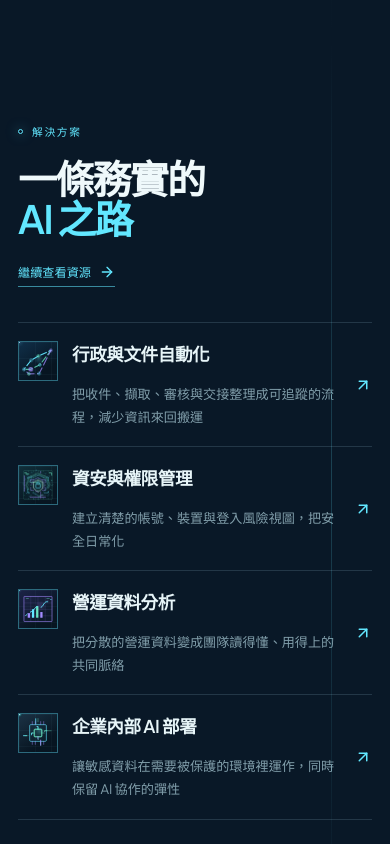
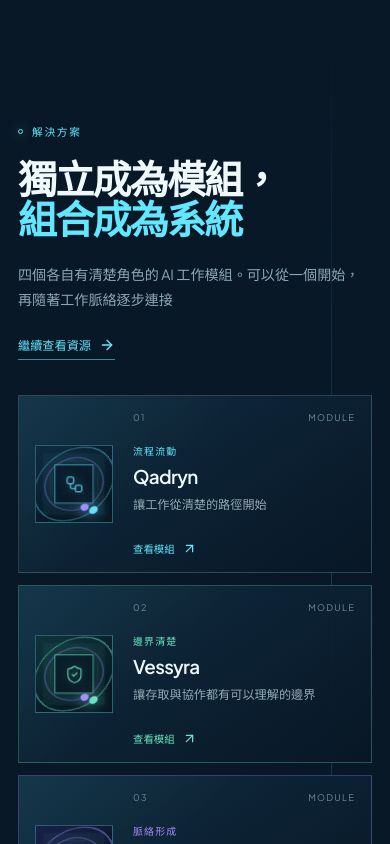
Before and after one commit to k129453497-byte/eryndex-tactile-systems, a React (Vite) app in the folder client/: page / in a window 390 px wide. Shown: the part 4620-5464 px from the top of the page. Built offline with nearby package versions, Linux system fonts and the light colour scheme.

Commit message:
build modular product solution blocks

```diff
--- a/client/src/index.css
+++ b/client/src/index.css
@@ -598,3 +598,50 @@ html, body, button, input, select, textarea { font-family: var(--font-ui); }
   .solution-signal-icon .visual-mireqon .dashboard-readouts rect,
   .solution-signal-icon .visual-terviq .cpu-trace { animation: none !important; }
 }
+
+
+/* Modular solution system｜四個產品以可獨立、可連接的技術積木呈現。 */
+.solution-system-intro { max-width: 520px; margin: 27px 0 0; color: #8ca7b4; font-size: .96rem; line-height: 1.8; }
+.solution-module-grid { position: relative; display: grid; grid-template-columns: repeat(4, minmax(0, 1fr)); gap: 14px; margin-top: 17px; }
+.solution-module-grid::before { content: ""; position: absolute; z-index: 0; top: 50%; right: 7%; left: 7%; height: 1px; background: linear-gradient(90deg, transparent, rgba(98,231,255,.45) 12%, rgba(98,231,255,.2) 88%, transparent); pointer-events: none; }
+.solution-module { position: relative; z-index: 1; display: flex; min-width: 0; min-height: 344px; flex-direction: column; padding: 18px 18px 20px; overflow: hidden; border: 1px solid rgba(173,221,236,.2); background: linear-gradient(145deg, rgba(17,47,67,.92), rgba(8,22,37,.98)); transition: transform 240ms var(--ease-out), border-color 240ms var(--ease-out), background 240ms var(--ease-out); }
+.solution-module::before { content: ""; position: absolute; inset: 0; background: linear-gradient(135deg, rgba(98,231,255,.1), transparent 43%); opacity: .5; pointer-events: none; }
+.solution-module::after { content: ""; position: absolute; top: 50%; right: -15px; width: 15px; height: 1px; background: rgba(98,231,255,.45); box-shadow: 0 0 9px rgba(98,231,255,.35); }
+.solution-module:last-child::after { display: none; }
+.solution-module:hover { border-color: rgba(98,231,255,.72); background: linear-gradient(145deg, rgba(21,64,83,.98), rgba(8,22,37,.98)); transform: translateY(-7px); }
+.solution-module-meta { position: relative; z-index: 2; display: flex; justify-content: space-between; color: #6d8996; font: .57rem "Plus Jakarta Sans", sans-serif; letter-spacing: .14em; }
+.solution-module-icon { position: relative; z-index: 2; display: block; width: 142px; height: 142px; flex: 0 0 auto; margin: 28px auto 22px; overflow: hidden; border: 1px solid rgba(98,231,255,.34); }
+.solution-module-icon::after { content: ""; position: absolute; z-index: 4; top: 50%; left: -10px; width: 20px; height: 1px; background: var(--cyan); box-shadow: 0 0 8px var(--cyan); }
+.solution-module-icon .solution-icon-orbit { width: 116px; height: 116px; }
+.solution-module-icon .solution-icon-orbit.orbit-secondary { width: 92px; height: 92px; }
+.solution-module-icon .solution-icon-core { width: 58px; height: 58px; }
+.solution-module-icon .solution-icon-core svg { width: 27px; height: 27px; }
+.solution-module-copy { position: relative; z-index: 2; }
+.solution-module-label { margin: 0 0 8px; color: var(--cyan); font: .62rem "Plus Jakarta Sans", "Noto Sans TC", sans-serif; letter-spacing: .12em; }
+.solution-module-copy h3 { margin: 0 0 11px; color: #edf9fb; font: 600 1.35rem/1.1 var(--font-display); letter-spacing: -.035em; }
+.solution-module-copy > p:last-child { margin: 0; color: #91aab5; font-size: .8rem; line-height: 1.72; }
+.solution-module-link { position: relative; z-index: 2; display: inline-flex; align-items: center; gap: 7px; margin-top: auto; padding-top: 20px; color: var(--cyan); font: .7rem var(--font-ui); }
+.solution-module-link svg { transition: transform 180ms var(--ease-out); }
+.solution-module:hover .solution-module-link svg { transform: translate(3px, -3px); }
+.solution-module.tone-mint { border-color: rgba(105,230,193,.28); }.solution-module.tone-mint:hover { border-color: rgba(105,230,193,.72); }.solution-module.tone-mint .solution-module-label, .solution-module.tone-mint .solution-module-link { color: var(--mint); }
+.solution-module.tone-violet { border-color: rgba(163,139,255,.3); }.solution-module.tone-violet:hover { border-color: rgba(163,139,255,.72); }.solution-module.tone-violet .solution-module-label, .solution-module.tone-violet .solution-module-link { color: var(--violet); }
+.solution-composition-note { position: relative; z-index: 1; max-width: 680px; margin: 28px auto 0; color: #6e8b97; font-size: .76rem; line-height: 1.7; text-align: center; }
+@media (max-width: 1050px) { .solution-module-grid { grid-template-columns: repeat(2, minmax(0, 1fr)); }.solution-module-grid::before { display: none; }.solution-module:nth-child(2)::after { display: none; } }
+@media (max-width: 720px) {
+  .solution-system-intro { margin-top: 22px; font-size: .88rem; }
+  .solution-module-grid { grid-template-columns: 1fr; gap: 12px; margin-top: 4px; }
+  .solution-module { display: grid; grid-template-columns: 82px minmax(0, 1fr); grid-template-rows: auto 1fr auto; gap: 8px 16px; min-height: 178px; padding: 16px; }
+  .solution-module::after, .solution-module-icon::after { display: none; }
+  .solution-module-meta { grid-column: 2; grid-row: 1; }
+  .solution-module-icon { grid-column: 1; grid-row: 1 / span 3; align-self: center; width: 78px; height: 78px; margin: 0; }
+  .solution-module-icon .solution-icon-orbit { width: 66px; height: 66px; }
+  .solution-module-icon .solution-icon-orbit.orbit-secondary { width: 52px; height: 52px; }
+  .solution-module-icon .solution-icon-core { width: 38px; height: 38px; }
+  .solution-module-icon .solution-icon-core svg { width: 19px; height: 19px; }
+  .solution-module-copy { grid-column: 2; grid-row: 2; align-self: center; }
+  .solution-module-copy h3 { margin-bottom: 7px; font-size: 1.18rem; }
+  .solution-module-copy > p:last-child { font-size: .76rem; }
+  .solution-module-link { grid-column: 2; grid-row: 3; margin-top: 0; padding-top: 5px; font-size: .65rem; }
+  .solution-composition-note { margin-top: 21px; font-size: .7rem; }
+}
+@media (prefers-reduced-motion: reduce) { .solution-module { transition: border-color 240ms ease, background 240ms ease; }.solution-module:hover { transform: none; } }
--- a/client/src/pages/Home.tsx
+++ b/client/src/pages/Home.tsx
@@ -104,6 +104,13 @@ const solutions = [
   { id: "insight", number: "03", icon: BarChart3, title: { "zh-TW": "營運資料分析", "zh-CN": "运营数据分析", en: "Operational data analysis" }, text: { "zh-TW": "把分散的營運資料變成團隊讀得懂、用得上的共同脈絡", "zh-CN": "把分散的运营数据变成团队看得懂、用得上的共同脉络", en: "Turn fragmented operating data into shared context your team can read and use" }, product: "mireqon" },
   { id: "edge", number: "04", icon: Cpu, title: { "zh-TW": "企業內部 AI 部署", "zh-CN": "企业内部 AI 部署", en: "On-site AI deployment" }, text: { "zh-TW": "讓敏感資料在需要被保護的環境裡運作，同時保留 AI 協作的彈性", "zh-CN": "让敏感数据在需要被保护的环境里运行，同时保留 AI 协作的灵活性", en: "Keep sensitive data in the environment that protects it while preserving the flexibility of AI collaboration" }, product: "terviq" },
 ] as const;
+
+const solutionModuleCopy = {
+  qadryn: { label: { "zh-TW": "流程流動", "zh-CN": "流程流动", en: "Flow" }, summary: { "zh-TW": "讓工作從清楚的路徑開始", "zh-CN": "让工作从清晰的路径开始", en: "Give work a clear path to move through" } },
+  vessyra: { label: { "zh-TW": "邊界清楚", "zh-CN": "边界清晰", en: "Boundaries" }, summary: { "zh-TW": "讓存取與協作都有可以理解的邊界", "zh-CN": "让访问与协作都有可以理解的边界", en: "Make access and collaboration easier to trust" } },
+  mireqon: { label: { "zh-TW": "脈絡形成", "zh-CN": "脉络形成", en: "Context" }, summary: { "zh-TW": "讓分散訊號成為團隊共享的脈絡", "zh-CN": "让分散讯号成为团队共享的脉络", en: "Turn scattered signals into shared context" } },
+  terviq: { label: { "zh-TW": "智慧靠近", "zh-CN": "智能靠近", en: "Intelligence" }, summary: { "zh-TW": "讓 AI 在資料需要被保護的地方運作", "zh-CN": "让 AI 在数据需要被保护的地方运行", en: "Let AI operate where your information needs protection" } },
+} as const;
 
 const articleData = [
   { tag: { "zh-TW": "趨勢觀察", "zh-CN": "趋势观察", en: "Trend note" }, title: { "zh-TW": "AI 導入不是換一個工具，而是重新理解工作流", "zh-CN": "AI 导入不是换一个工具，而是重新理解工作流", en: "Adopting AI starts with understanding the work, not adding another tool" }, read: { "zh-TW": "6 分鐘閱讀 · 範例文章", "zh-CN": "6 分钟阅读 · 示例文章", en: "6 min read · Example article" }, tone: "cyan" },
@@ -237,7 +244,31 @@ export function Home() {
     </section>
     <HomeAbout />
     <section className="product-intro section-dark home-topic" id="products"><div className="container"><div className="section-heading split-heading"><div><Eyebrow index="03">{lang === "en" ? "Product system" : lang === "zh-CN" ? "产品系统" : "產品系統"}</Eyebrow><h2>{lang === "en" ? <>Make the <em>work</em><br />flow clearer</> : lang === "zh-CN" ? <>让工作<br /><em>流动得更清晰</em></> : <>讓工作<br /><em>流動得更清晰</em></>}</h2></div><p>{lang === "en" ? "From the first form to the final decision, Eryndex connects the signals that keep a business moving" : lang === "zh-CN" ? "从第一张表单到最后一个决策，Eryndex 连接让企业持续前进的关键讯号" : "從第一張表單到最後一個決策，Eryndex 連結讓企業持續前進的關鍵訊號"}</p></div><div className="product-grid">{products.map((product) => <ProductCard key={product.slug} product={product} />)}</div></div></section>
-    <section className="solutions-preview section-dark home-topic" id="solutions"><div className="container"><div className="section-heading split-heading"><div><Eyebrow index="05">{lang === "en" ? "Solutions" : lang === "zh-CN" ? "解决方案" : "解決方案"}</Eyebrow><h2>{lang === "en" ? <>A practical path<br /><em>into AI</em></> : lang === "zh-CN" ? <>一条务实的<br /><em>AI 之路</em></> : <>一條務實的<br /><em>AI 之路</em></>}</h2></div><HomeAnchor id="resources" className="arrow-link">{lang === "en" ? "Continue to resources" : lang === "zh-CN" ? "继续查看资源" : "繼續查看資源"}<ArrowRight size={16} /></HomeAnchor></div><div className="solution-list">{solutions.map((solution) => { const product = products.find((item) => item.slug === solution.product)!; return <Link href={`/products/${solution.product}`} className="solution-row" key={solution.id}><span className="solution-icon"><ProductVisual product={product} compact /></span><span className="solution-title">{tx(solution.title, lang)}</span><span className="solution-text">{tx(solution.text, lang)}</span><ArrowUpRight className="solution-arrow" size={18} /></Link>; })}</div></div></section>
+    <section className="solutions-preview section-dark home-topic" id="solutions">
+      <div className="container">
+        <div className="section-heading split-heading">
+          <div>
+            <Eyebrow index="05">{lang === "en" ? "Solutions" : lang === "zh-CN" ? "解决方案" : "解決方案"}</Eyebrow>
+            <h2>{lang === "en" ? <>Independent as modules.<br /><em>Connected as a system.</em></> : lang === "zh-CN" ? <>独立成为模块，<br /><em>组合成为系统</em></> : <>獨立成為模組，<br /><em>組合成為系統</em></>}</h2>
+            <p className="solution-system-intro">{lang === "en" ? "Four AI work modules with distinct roles. Start with one, then connect the pieces as your work becomes clearer" : lang === "zh-CN" ? "四个各自有清晰角色的 AI 工作模块。可以从一个开始，再随着工作脉络逐步连接" : "四個各自有清楚角色的 AI 工作模組。可以從一個開始，再隨著工作脈絡逐步連接"}</p>
+          </div>
+          <HomeAnchor id="resources" className="arrow-link">{lang === "en" ? "Continue to resources" : lang === "zh-CN" ? "继续查看资源" : "繼續查看資源"}<ArrowRight size={16} /></HomeAnchor>
+        </div>
+        <div className="solution-module-grid" aria-label={lang === "en" ? "Four Eryndex product modules" : lang === "zh-CN" ? "Eryndex 四个产品模块" : "Eryndex 四個產品模組"}>
+          {products.map((product) => {
+            const Icon = product.icon;
+            const module = solutionModuleCopy[product.slug];
+            return <Link href={`/products/${product.slug}`} className={`solution-module tone-${product.tone}`} key={product.slug}>
+              <div className="solution-module-meta"><span>{product.number}</span><span>MODULE</span></div>
+              <div className={`solution-module-icon solution-product-fallback tone-${product.tone}`} aria-hidden="true"><div className="solution-icon-orbit orbit-primary" /><div className="solution-icon-orbit orbit-secondary" /><div className="solution-icon-core"><Icon size={26} strokeWidth={1.25} /></div></div>
+              <div className="solution-module-copy"><p className="solution-module-label">{tx(module.label, lang)}</p><h3>{tx(product.name, lang)}</h3><p>{tx(module.summary, lang)}</p></div>
+              <span className="solution-module-link">{lang === "en" ? "View module" : lang === "zh-CN" ? "查看模块" : "查看模組"}<ArrowUpRight size={15} /></span>
+            </Link>;
+          })}
+        </div>
+        <p className="solution-composition-note">{lang === "en" ? "Use one module on its own. Connect the next one when the business is ready." : lang === "zh-CN" ? "可以单独使用一个模块，也可以在企业准备好时连接下一个模块。" : "可以單獨使用一個模組，也可以在企業準備好時連接下一個模組。"}</p>
+      </div>
+    </section>
     <HomeResources />
   </>;
 }
```
